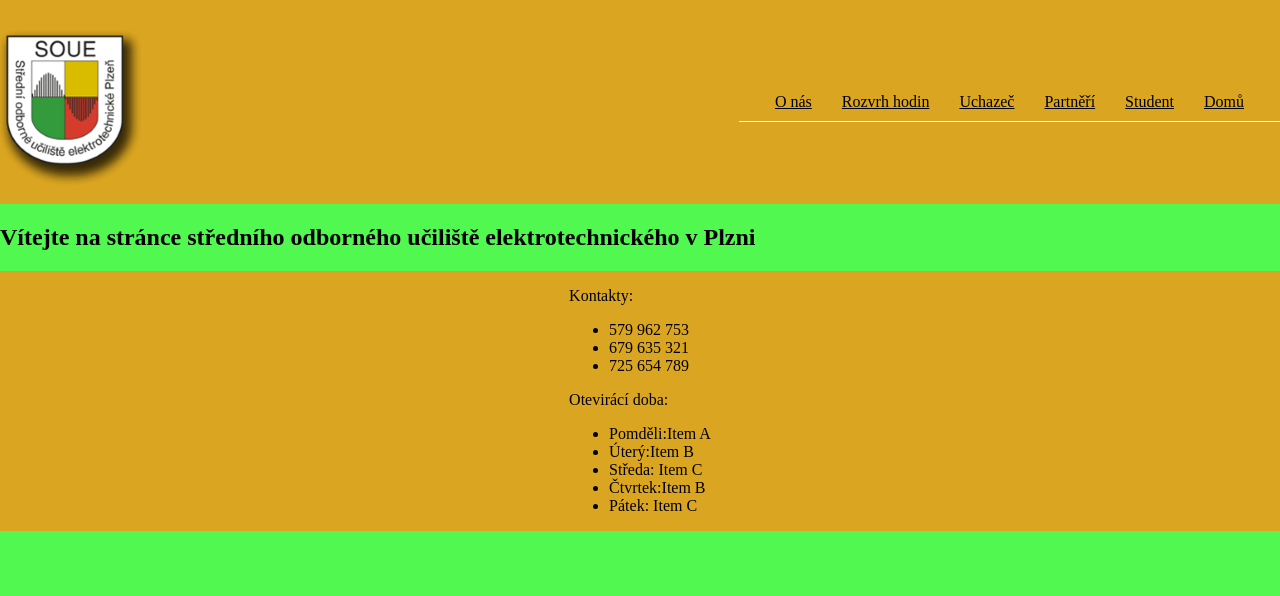
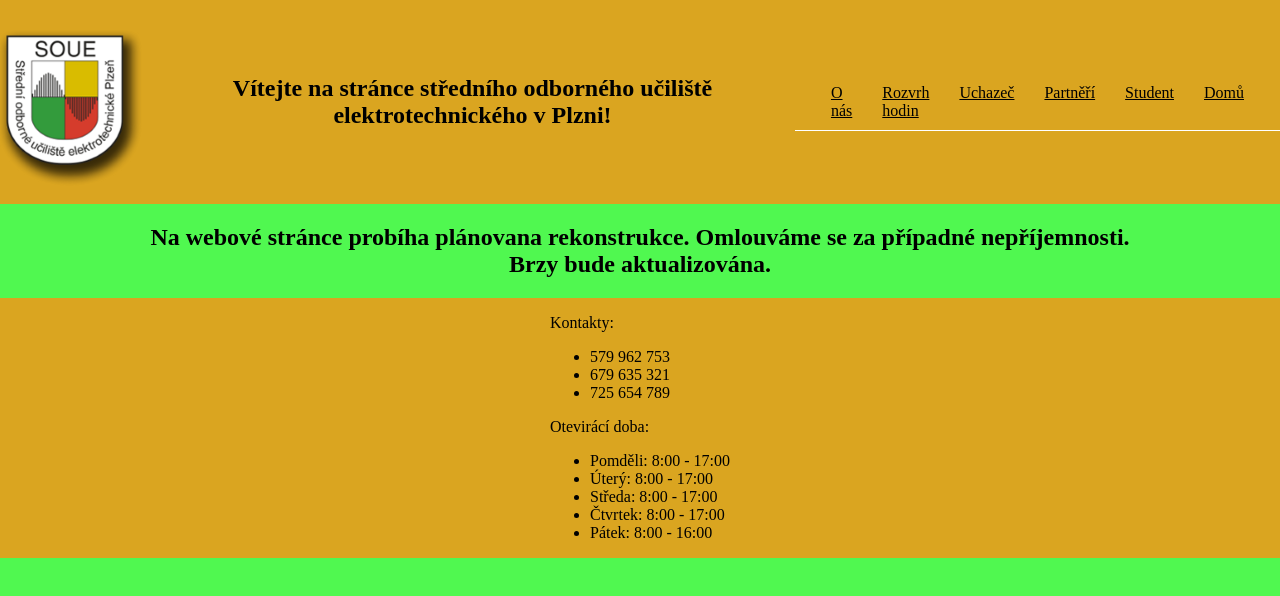
Before and after one commit to Roman20031/Training_02, a plain HTML site: page index.html in a window 1280 px wide. Drawn offline with Linux system fonts and the light colour scheme.

Commit message:
Training_02

```diff
--- a/index.html
+++ b/index.html
@@ -11,6 +11,9 @@
         <section class="logo">
             <img src="img/logo_velke_souepl_0.png" alt="">
         </section>
+        <section>
+            <h1>Vítejte na stránce středního odborného učiliště elektrotechnického v Plzni!</h1>
+        </section>
         <section class="links">
             <a href="#">O nás</a>
             <a href="#">Rozvrh hodin</a>
@@ -22,7 +25,10 @@
     </header>
     <main>
         <section>
-            <h1 class="text0">Vítejte na stránce středního odborného učiliště elektrotechnického v Plzni</h1>
+            <h1 class="text0">
+                Na webové stránce probíha plánovana rekonstrukce. Omlouváme se za případné nepříjemnosti. <br>
+                Brzy bude aktualizována.
+            </h1>
         </section>
     </main>
     <footer>
@@ -39,11 +45,11 @@
            <section>
                 <p>Otevirácí doba:</p>
                 <ul>
-                    <li>Pomděli:Item A</li>
-                    <li>Úterý:Item B</li>
-                    <li>Středa: Item C</li>
-                    <li>Čtvrtek:Item B</li>
-                    <li>Pátek: Item C</li>
+                    <li>Pomděli: 8:00 - 17:00</li>
+                    <li>Úterý: 8:00 - 17:00</li>
+                    <li>Středa: 8:00 - 17:00</li>
+                    <li>Čtvrtek: 8:00 - 17:00</li>
+                    <li>Pátek: 8:00 - 16:00</li>
                 </ul>
            </section>
         </div>
--- a/style/style.css
+++ b/style/style.css
@@ -11,6 +11,9 @@ header{
 
 }
 
+h1 {
+  text-align: center;
+}
 .text{
     display: flex;
     justify-content: space-around;
```
